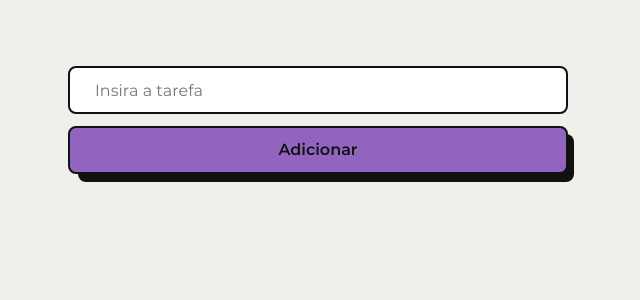
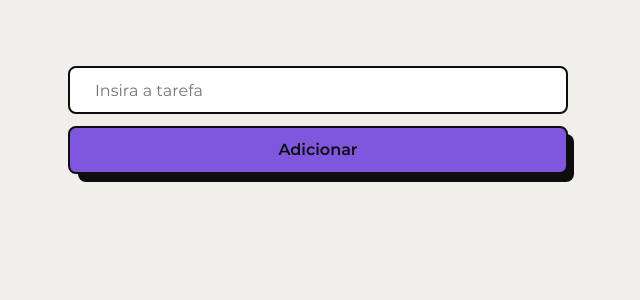
Before and after one commit to niltonc/todo-list, a Next.js app: page / in a window 1280 px wide. Shown: the top 300 px of the page, without its empty margins (322-962 px from the left). Built offline with nearby package versions, Linux system fonts and the light colour scheme.

Commit message:
fix: components layout

```diff
--- a/src/components/Button/index.tsx
+++ b/src/components/Button/index.tsx
@@ -4,6 +4,7 @@ import * as S from "./styles";
 type ButtonProps = {
   children?: React.ReactNode;
 } & ButtonHTMLAttributes<HTMLButtonElement>;
+
 const Button = ({ children, ...rest }: ButtonProps) => {
   return <S.Button {...rest}>{children}</S.Button>;
 };
--- a/src/components/Button/styles.ts
+++ b/src/components/Button/styles.ts
@@ -1,12 +1,13 @@
 import styled from "styled-components";
+import theme from "styles/theme";
 
 export const Button = styled.button`
   align-items: center;
-  background-color: #9165bf;
-  border: 2px solid #111;
+  background-color: ${theme.colors.purple_100};
+  border: 2px solid ${theme.colors.black};
   border-radius: 8px;
   box-sizing: border-box;
-  color: #111;
+  color: ${theme.colors.black};
   cursor: pointer;
   display: flex;
   font-size: 16px;
@@ -23,7 +24,7 @@ export const Button = styled.button`
   -webkit-user-select: none;
   touch-action: manipulation;
   &:after {
-    background-color: #111;
+    background-color: ${theme.colors.black};
     border-radius: 8px;
     content: "";
     display: block;
@@ -40,7 +41,7 @@ export const Button = styled.button`
     transform: translate(0, 0);
   }
   &:active {
-    background-color: #9165bf;
+    background-color: ${theme.colors.purple_300};
     outline: 0;
   }
   &:hover {
--- a/src/components/Input/index.tsx
+++ b/src/components/Input/index.tsx
@@ -1,6 +1,8 @@
 import { InputHTMLAttributes } from "react";
 import * as S from "./styles";
+
 type InputProps = InputHTMLAttributes<HTMLInputElement>;
+
 const Input = ({ ...rest }: InputProps) => {
   return <S.Input {...rest} />;
 };
--- a/src/components/Input/styles.ts
+++ b/src/components/Input/styles.ts
@@ -1,10 +1,11 @@
 import styled from "styled-components";
+import theme from "styles/theme";
 
 export const Input = styled.input`
-  border: 2px solid #111;
+  border: 2px solid ${theme.colors.black};
   border-radius: 8px;
   box-sizing: border-box;
-  color: #111;
+  color: ${theme.colors.black};
   font-size: 16px;
   height: 48px;
   line-height: 24px;
--- a/src/components/Label/index.tsx
+++ b/src/components/Label/index.tsx
@@ -1,8 +1,10 @@
 import { LabelHTMLAttributes } from "react";
 import * as S from "./styles";
+
 type InputProps = {
   children?: React.ReactNode;
 } & LabelHTMLAttributes<HTMLLabelElement>;
+
 const Label = ({ children, ...rest }: InputProps) => {
   return <S.Label {...rest}>{children}</S.Label>;
 };
--- a/src/components/Label/styles.ts
+++ b/src/components/Label/styles.ts
@@ -1,13 +1,10 @@
 import styled from "styled-components";
+import theme from "styles/theme";
 
-type LabelProps = {
-  selected?: string;
-};
-
-export const Label = styled.label<LabelProps>`
-  color: #111;
+export const Label = styled.label`
+  color: ${theme.colors.black};
   font-size: 16px;
+  text-decoration: none;
+  display: flex;
   margin-top: 10px;
-  line-height: 24px;
-  text-decoration: none;
 `;
--- a/src/components/Radio/styles.ts
+++ b/src/components/Radio/styles.ts
@@ -1,3 +1,20 @@
 import styled from "styled-components";
+import theme from "styles/theme";
 
-export const Radio = styled.input``;
+export const Radio = styled.input`
+  margin-right: 10px;
+  width: 18px;
+  height: 18px;
+  border-radius: 50%;
+  border: 2px solid ${theme.colors.gray_300};
+  outline: none;
+  appearance: none;
+  background: ${theme.colors.white};
+  transition: all 0.3s ease;
+  cursor: pointer;
+  &:checked {
+    background: ${theme.colors.purple_300};
+    border-color: ${theme.colors.black};
+    box-shadow: inset 0 0 0 2.5px ${theme.colors.white};
+  }
+`;
--- a/src/pages/index.tsx
+++ b/src/pages/index.tsx
@@ -1,9 +1,76 @@
-import TodoList from "templates/TodoList";
+import { FormEvent, useState, useEffect } from "react";
+import Input from "components/Input";
+import Button from "components/Button";
+import Radio from "components/Radio";
+import Label from "components/Label";
+import * as S from "./styles";
 
 export default function Home() {
+  const [task, setTask] = useState("");
+  const [selectedTasks, setSelectedTasks] = useState<string[]>([]);
+  const [todoList, setTodoList] = useState<string[]>([]);
+
+  useEffect(() => {
+    localStorage.setItem("todoList", JSON.stringify(todoList));
+  }, [todoList]);
+
+  useEffect(() => {
+    const storedTodoList = localStorage.getItem("todoList");
+    if (storedTodoList) {
+      setTodoList(JSON.parse(storedTodoList));
+    }
+  }, []);
+
+  function handleAddTodoList(event: FormEvent) {
+    event.preventDefault();
+    if (task === "") return;
+    setTodoList((oldTodoList) => [...oldTodoList, task]);
+    setTask("");
+  }
+
+  function handleSelectTask(todo: string) {
+    if (selectedTasks.includes(todo)) {
+      setSelectedTasks(selectedTasks.filter((item) => item !== todo));
+    } else {
+      setSelectedTasks([...selectedTasks, todo]);
+    }
+  }
   return (
-    <>
-      <TodoList />
-    </>
+    <S.Container>
+      <form
+        onSubmit={handleAddTodoList}
+        style={{
+          height: 120,
+          marginTop: 60,
+          justifyContent: "space-around",
+        }}
+      >
+        <Input
+          type="text"
+          value={task}
+          placeholder="Insira a tarefa"
+          onChange={(event) => setTask(event.target.value)}
+        />
+        <Button type="submit">Adicionar</Button>
+      </form>
+      <S.ListContainer>
+        {todoList.map((todo) => (
+          <Label
+            key={todo}
+            style={{
+              textDecoration: selectedTasks.includes(todo)
+                ? "line-through"
+                : "",
+            }}
+          >
+            <Radio
+              checked={selectedTasks.includes(todo)}
+              onChange={() => handleSelectTask(todo)}
+            />
+            {todo}
+          </Label>
+        ))}
+      </S.ListContainer>
+    </S.Container>
   );
 }
--- a/src/templates/TodoList/index.tsx
+++ /dev/null
@@ -1,71 +0,0 @@
-import { FormEvent, useState } from "react";
-import Input from "components/Input";
-import Button from "components/Button";
-import Radio from "components/Radio";
-
-import * as S from "./styles";
-import Label from "components/Label";
-
-const TodoList = () => {
-  const [task, setTask] = useState("");
-  const [selectedTasks, setSelectedTasks] = useState<string[]>([]);
-  const [todoList, setTodoList] = useState<string[]>([]);
-
-  function handleAddTodoList(event: FormEvent) {
-    event.preventDefault();
-    if (task === "") return;
-    setTodoList((oldTodoList) => [...oldTodoList, task]);
-    setTask("");
-  }
-
-  function handleSelectTask(todo: string) {
-    if (selectedTasks.includes(todo)) {
-      setSelectedTasks(selectedTasks.filter((item) => item !== todo));
-    } else {
-      setSelectedTasks([...selectedTasks, todo]);
-    }
-  }
-
-  return (
-    <S.Container>
-      <form
-        onSubmit={handleAddTodoList}
-        style={{
-          height: 120,
-          marginTop: 60,
-          justifyContent: "space-around",
-        }}
-      >
-        <Input
-          type="text"
-          value={task}
-          placeholder="Insira a tarefa"
-          onChange={(event) => setTask(event.target.value)}
-        />
-        <Button type="submit">Adicionar</Button>
-      </form>
-      <S.ListContainer>
-        {todoList.map((todo) => (
-          <Label
-            key={todo}
-            style={{
-              marginTop: 10,
-              textDecoration: selectedTasks.includes(todo)
-                ? "line-through"
-                : "",
-            }}
-          >
-            <Radio
-              type="radio"
-              checked={selectedTasks.includes(todo)}
-              onChange={() => handleSelectTask(todo)}
-            />
-            {todo}
-          </Label>
-        ))}
-      </S.ListContainer>
-    </S.Container>
-  );
-};
-
-export default TodoList;
```
Also changed, not shown: src/pages/styles.ts (renamed from src/templates/TodoList/styles.ts).
